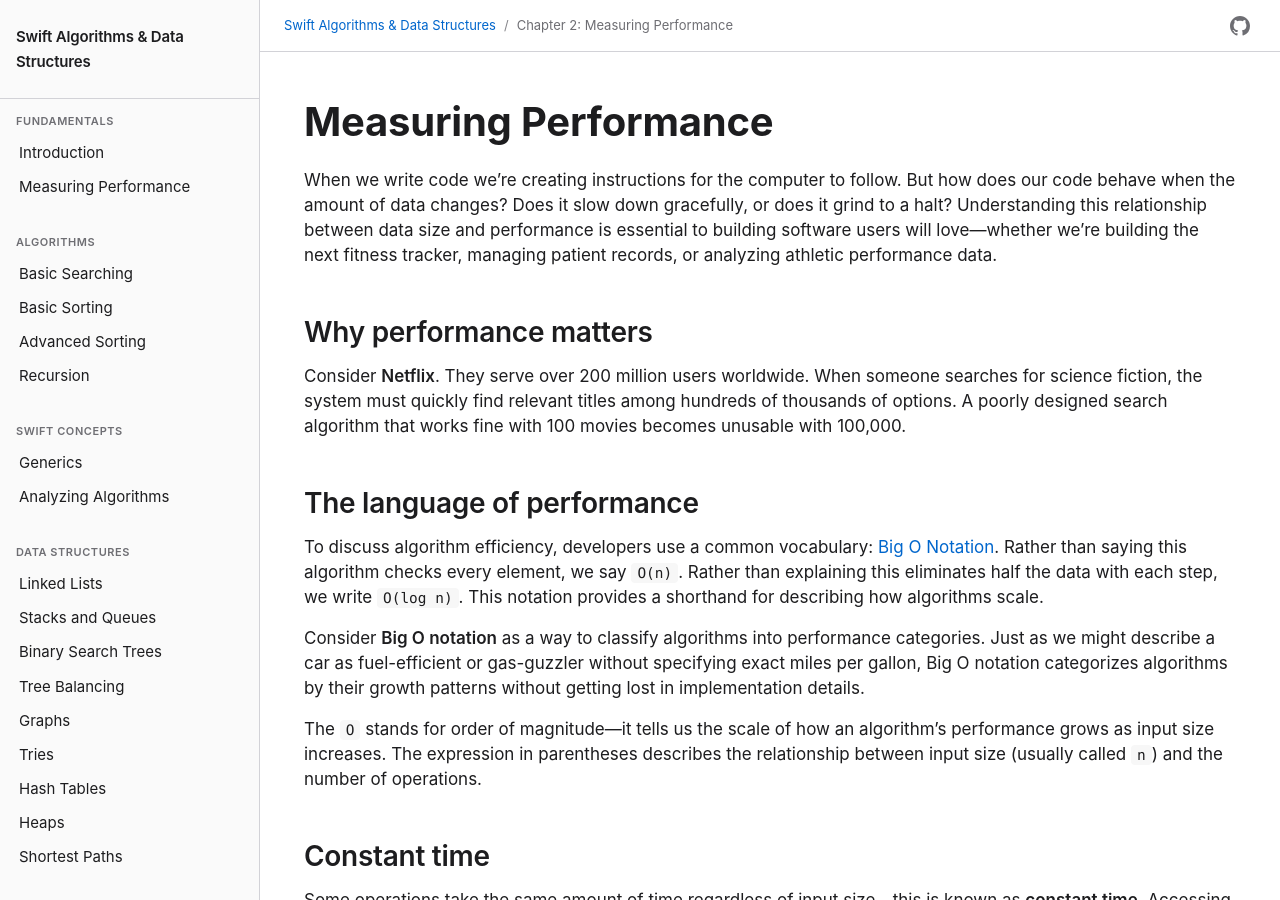
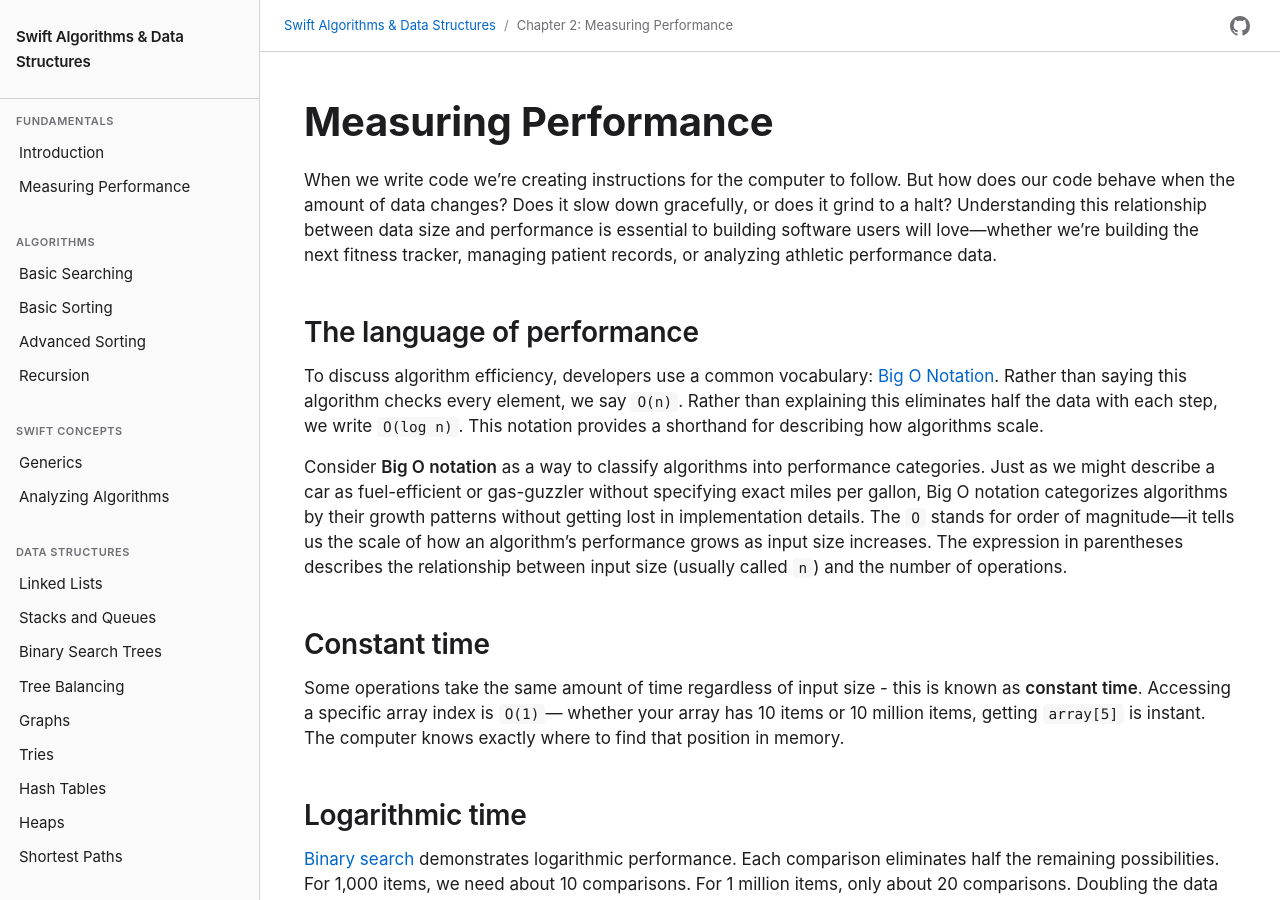
Before and after one commit to waynewbishop/swift-algorithms, a Jekyll site: the page built from 02-measuring-performance.md, in a window 1280 px wide and 900 px high. Built offline with Jekyll 4.4.1, drawn with Linux system fonts in a browser that asks for light colours.

Commit message:
refactor: general revisions..

```diff
--- a/02-measuring-performance.md
+++ b/02-measuring-performance.md
@@ -7,17 +7,11 @@ description: "Understanding algorithmic efficiency and the language of performan
 
 When we write code we're creating instructions for the computer to follow. But how does our code behave when the amount of data changes? Does it slow down gracefully, or does it grind to a halt? Understanding this relationship between data size and performance is essential to building software users will love—whether we're building the next fitness tracker, managing patient records, or analyzing athletic performance data.
 
-## Why performance matters
-
-Consider **Netflix**. They serve over 200 million users worldwide. When someone searches for science fiction, the system must quickly find relevant titles among hundreds of thousands of options. A poorly designed search algorithm that works fine with 100 movies becomes unusable with 100,000.
-
 ## The language of performance
 
 To discuss algorithm efficiency, developers use a common vocabulary: [Big O Notation](https://en.wikipedia.org/wiki/Big_O_notation). Rather than saying this algorithm checks every element, we say `O(n)`. Rather than explaining this eliminates half the data with each step, we write `O(log n)`. This notation provides a shorthand for describing how algorithms scale.
 
-Consider **Big O notation** as a way to classify algorithms into performance categories. Just as we might describe a car as fuel-efficient or gas-guzzler without specifying exact miles per gallon, Big O notation categorizes algorithms by their growth patterns without getting lost in implementation details.
-
-The `O` stands for order of magnitude—it tells us the scale of how an algorithm's performance grows as input size increases. The expression in parentheses describes the relationship between input size (usually called `n`) and the number of operations.
+Consider **Big O notation** as a way to classify algorithms into performance categories. Just as we might describe a car as fuel-efficient or gas-guzzler without specifying exact miles per gallon, Big O notation categorizes algorithms by their growth patterns without getting lost in implementation details. The `O` stands for order of magnitude—it tells us the scale of how an algorithm's performance grows as input size increases. The expression in parentheses describes the relationship between input size (usually called `n`) and the number of operations.
 
 ## Constant time
 
```
